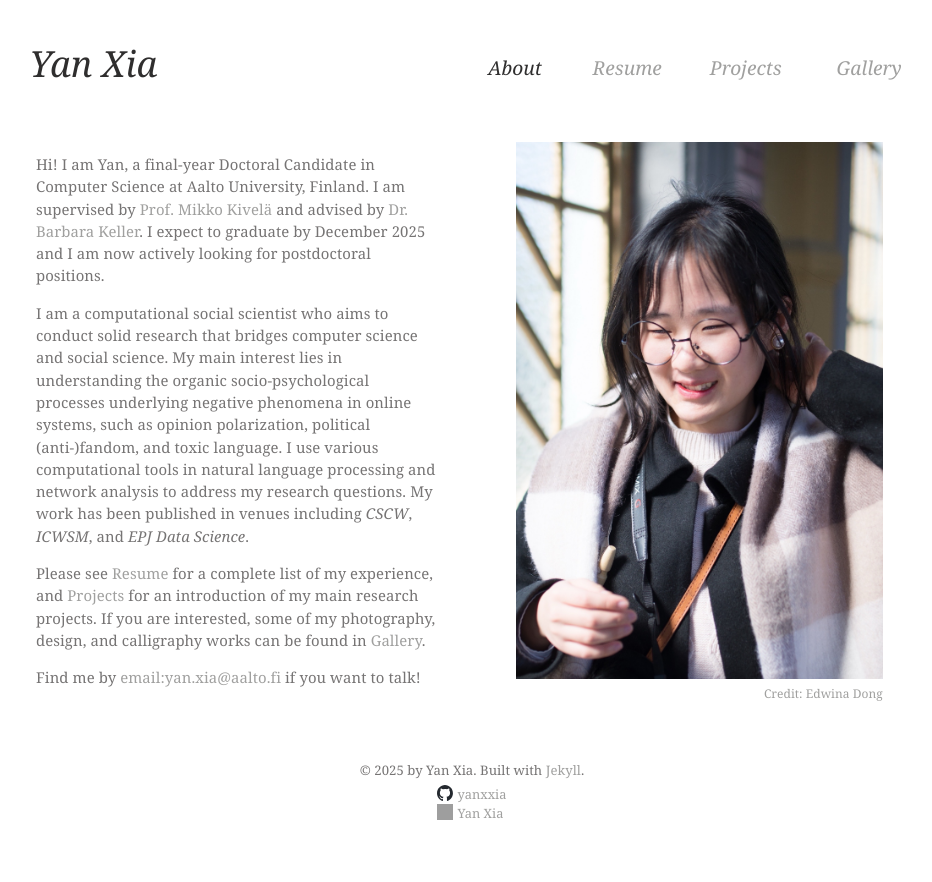
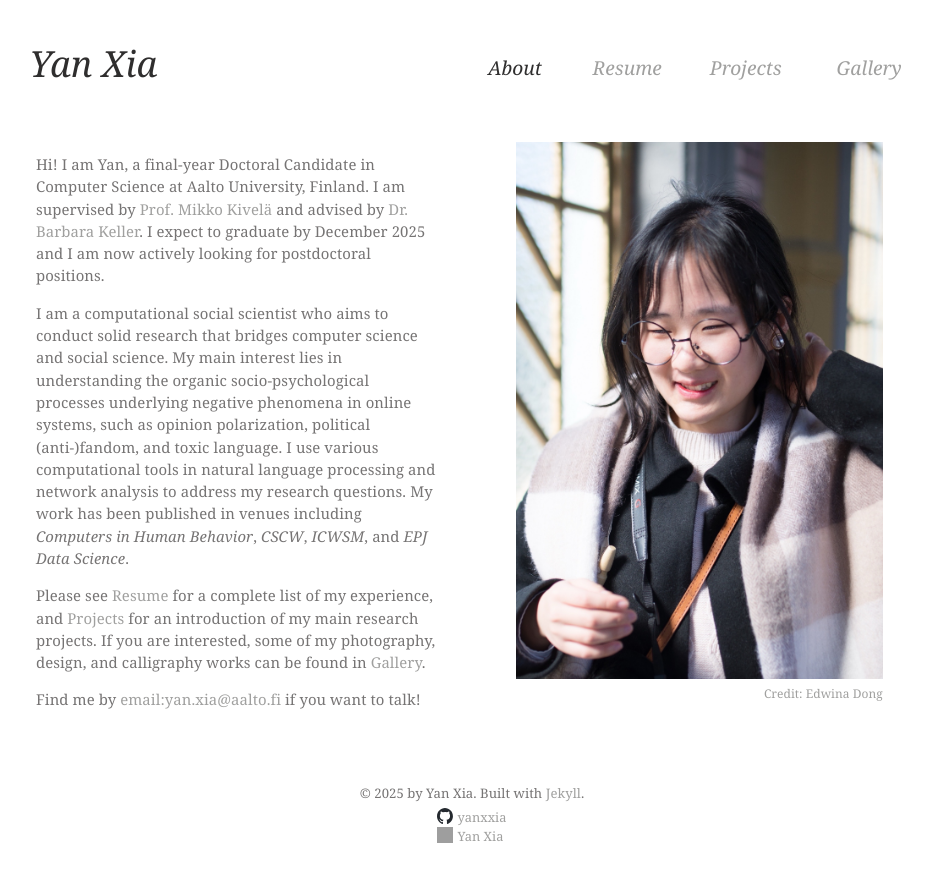
Before and after one commit to yanxxia/yanxxia.github.io, a Jekyll site: the page built from index.html, in a window 1280 px wide. Shown: the top 882 px of the page, without its empty margins (168-1100 px from the left). Built offline with Jekyll 4.4.1, drawn with Linux system fonts in a browser that asks for light colours; grey boxes are pictures that could not be loaded.

Commit message:
Update publication

```diff
--- a/index.html
+++ b/index.html
@@ -4,7 +4,7 @@ title: Yan Xia
 ---
 <div class="intro-div">
   <p>Hi! I am Yan, a final-year Doctoral Candidate in Computer Science at Aalto University, Finland. I am supervised by <a href="http://www.mkivela.com/">Prof. Mikko Kivel&#228;</a> and advised by <a href="https://users.aalto.fi/~kellerb1/">Dr. Barbara Keller</a>. I expect to graduate by December 2025 and I am now actively looking for postdoctoral positions.</p>
-  <p> I am a computational social scientist who aims to conduct solid research that bridges computer science and social science. My main interest lies in understanding the organic socio-psychological processes underlying negative phenomena in online systems, such as opinion polarization, political (anti-)fandom, and toxic language. I use various computational tools in natural language processing and network analysis to address my research questions. My work has been published in venues including <i>CSCW</i>, <i>ICWSM</i>, and <i>EPJ Data Science</i>.</p>
+  <p> I am a computational social scientist who aims to conduct solid research that bridges computer science and social science. My main interest lies in understanding the organic socio-psychological processes underlying negative phenomena in online systems, such as opinion polarization, political (anti-)fandom, and toxic language. I use various computational tools in natural language processing and network analysis to address my research questions. My work has been published in venues including <i>Computers in Human Behavior</i>, <i>CSCW</i>, <i>ICWSM</i>, and <i>EPJ Data Science</i>.</p>
   <p>Please see <a href="/resume.html">Resume</a> for a complete list of my experience, and <a href="/projects.html">Projects</a> for an introduction of my main research projects. If you are interested, some of my photography, design, and calligraphy works can be found in <a href="/gallery.html">Gallery</a>.</p>
   <p>Find me by <a href="mailto:yan.xia@aalto.fi">email:yan.xia@aalto.fi</a> if you want to talk!</p>
 </div>
```
